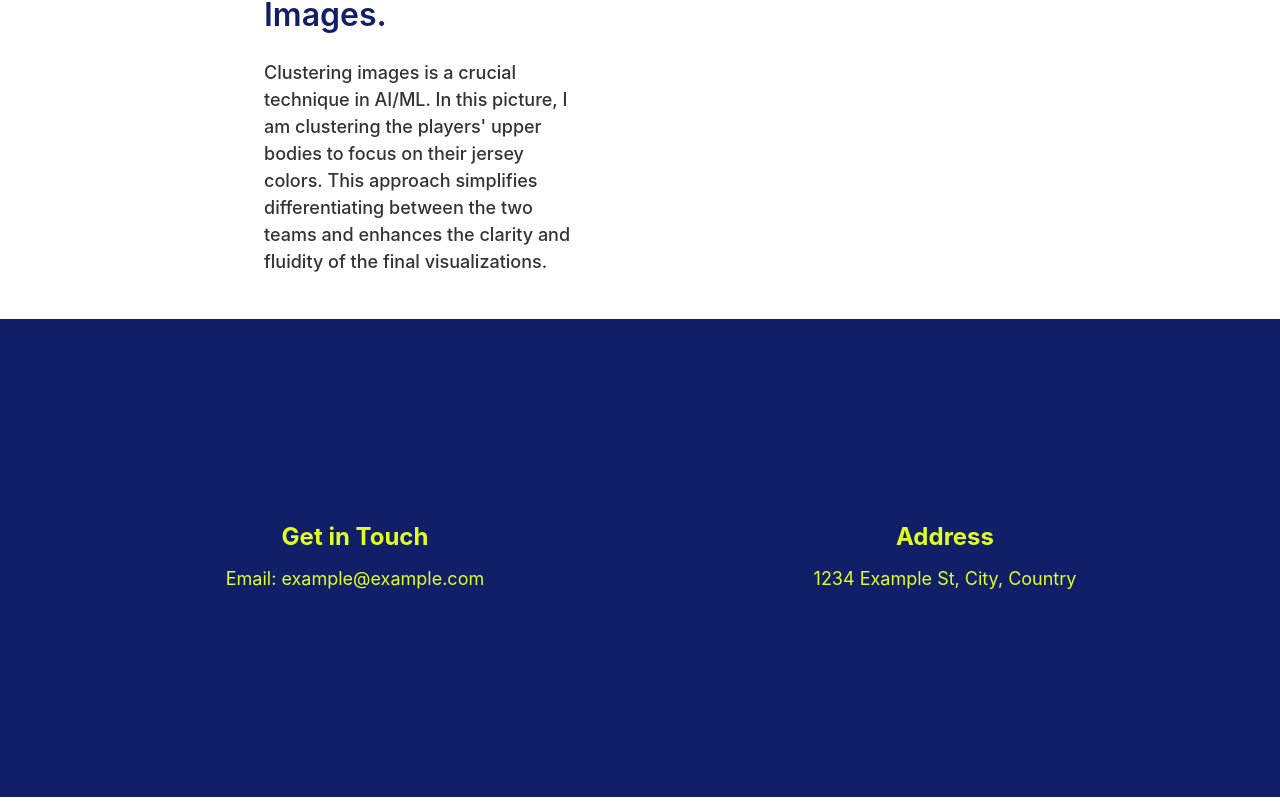
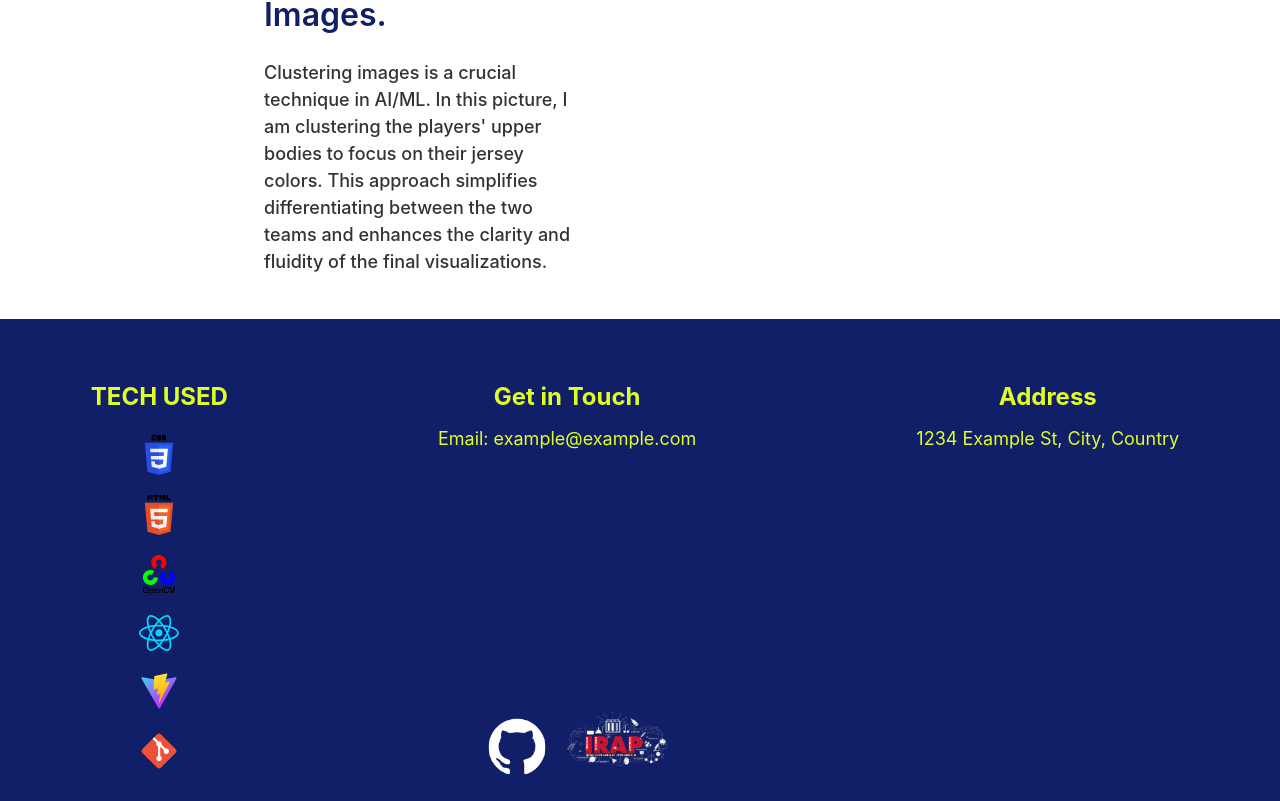
Before and after one commit to Chrisawgey/LipReadv.1, a React (Vite) app in the folder my-first-react-app/: page / in a window 1280 px wide. Shown: the part 4067-4868 px from the top of the page. Built offline with nearby package versions, Linux system fonts and the light colour scheme.

Commit message:
Footer Update

```diff
--- a/my-first-react-app/src/Components/footer.css
+++ b/my-first-react-app/src/Components/footer.css
@@ -1,35 +1,49 @@
 .footer {
     background-color: rgb(17, 31, 104);
     color: rgb(225, 255, 37);
-    padding: 200px 0; /* Increase padding to make the footer taller */
+    padding-top: 50px; /* Decreased top padding from 200px to 100px */
     text-align: center;
+}
+
+.top-line {
+    width: 100%;
+    height: 2px;
+    background-color: white;
+    position: absolute;
+    top: 0;
 }
 
 .container {
     display: flex;
-    justify-content: space-around;
-    align-items: center;
+    justify-content: center; /* Center elements horizontally */
+    align-items: center; /* Center elements vertically */
     max-width: 1200px;
     margin: 0 auto;
-    padding: 1 20px;
+    padding: 0 20px;
+    padding-top: 10px; /* Add padding to avoid overlap with the line */
+    gap: 200px; /* Add gap between the elements */
 }
 
-.logo-container {
+.tech-used {
     display: flex;
-    flex-direction: column;
+    flex-direction: column; /* Stack tech logos vertically */
     align-items: center;
-    margin-right: 20px; /* Add some spacing to the right of the logos */
+    margin-bottom: 20px; /* Add spacing below the tech-used section */}
+
+.tech-used h3 {
+    margin-bottom: 10px;
+    font-size: 24px; /* Increase the font size for headers */
 }
 
-.logo {
-    width: 50px; /* Adjust the size of the logos as needed */
+.tech-logo {
+    width: 40px; /* Adjust the size of the logos as needed */
     height: auto;
-    margin-bottom: 10px; /* Add some spacing between the logos */
+    margin: 10px 0; /* Add some spacing between the logos */
 }
 
 .contact-info,
 .address-info {
-    flex: 1;
+    align-self: flex-start;
     margin: 0 10px;
 }
 
@@ -41,6 +55,17 @@
 
 .contact-info p,
 .address-info p {
-    margin: 5px 0;
+    margin-bottom: 260px;
     font-size: 18px; /* Increase the font size for paragraphs */
 }
+
+.irap {
+    width: 100px; /* Adjust the size of the logos as needed */
+    height: auto;
+    margin-bottom: 10px; /* Add some spacing between the logos */
+}
+
+.git {
+    width: 100px; /* Adjust the size of the logos as needed */
+    height: auto;
+}
--- a/my-first-react-app/src/Components/footer.jsx
+++ b/my-first-react-app/src/Components/footer.jsx
@@ -1,16 +1,33 @@
 import "./footer.css"; // Import the CSS file
 import gitlogo from "../assets/githublogo.png";
 import iraplogo from "../assets/iraplogo.png";
+import logo1 from "./logos/css.svg";
+import logo2 from "./logos/html.svg";
+import logo3 from "./logos/opencv.svg";
+import logo4 from "./logos/react.svg";
+import logo5 from "./logos/vite.svg";
+import logo6 from "./logos/git.svg";
 import "../Components/footer.css"; // Import the CSS file
 
 export default function Footer() {
     return (
         <footer className="footer">
+            <div classame="top-line"></div>
             <div className="container">
-                <div className="logo-container"></div>
+                <div className="tech-used">
+                <h3>TECH USED</h3>
+                    <img src={logo1} className="tech-logo" alt="CSS Logo" />
+                    <img src={logo2} className="tech-logo" alt="HTML Logo" />
+                    <img src={logo3} className="tech-logo" alt="OpenCV Logo" />
+                    <img src={logo4} className="tech-logo" alt="React Logo" />
+                    <img src={logo5} className="tech-logo" alt="Vite Logo" />
+                    <img src={logo6} className="tech-logo" alt="Git Logo" />
+                </div>
                 <div className="contact-info">
                     <h3>Get in Touch</h3>
                     <p>Email: example@example.com</p>
+                    <img src = {gitlogo} alt="github logo" className="git" />
+                    <img src = {iraplogo} alt="irap logo" className="irap" />
                 </div>
                 <div className="address-info">
                     <h3>Address</h3>
```
